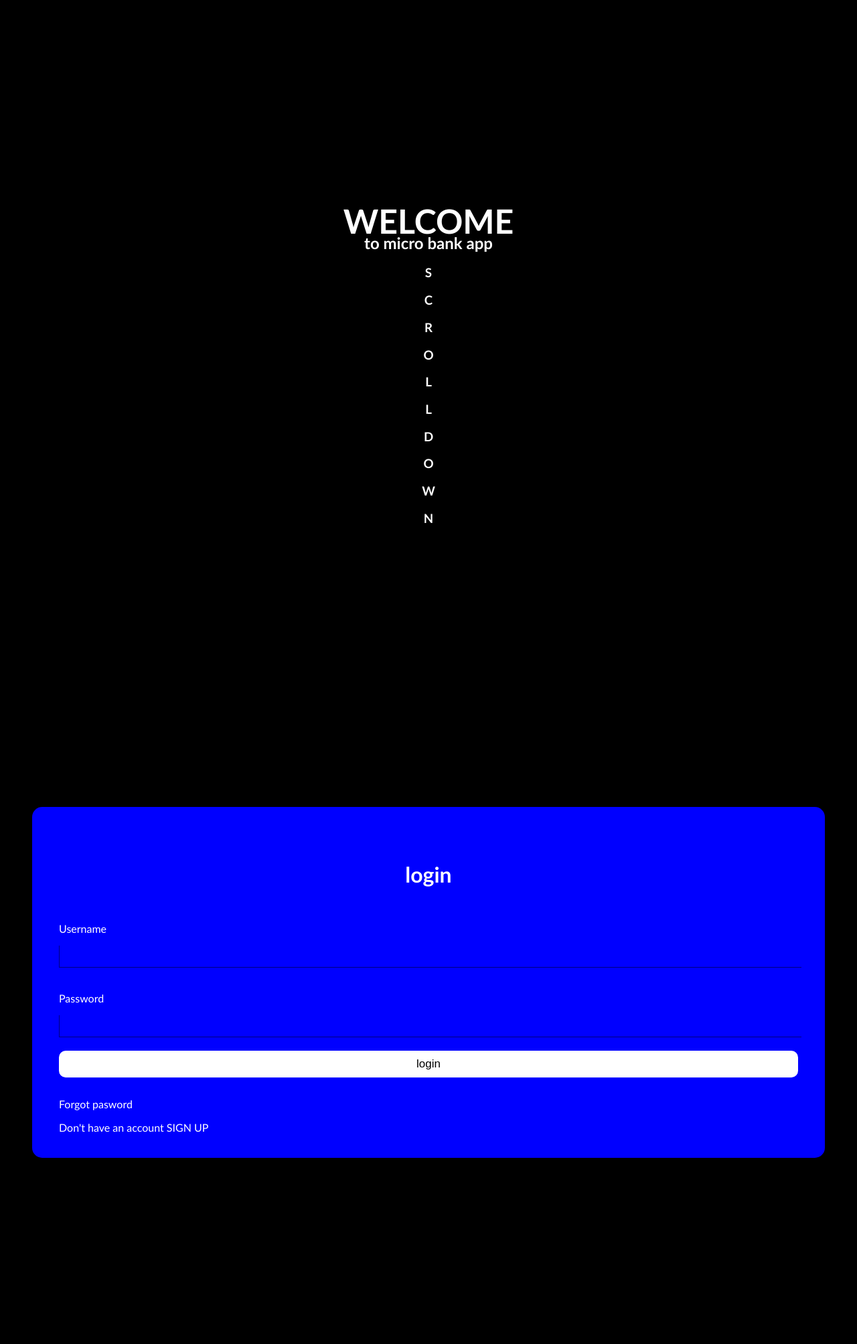
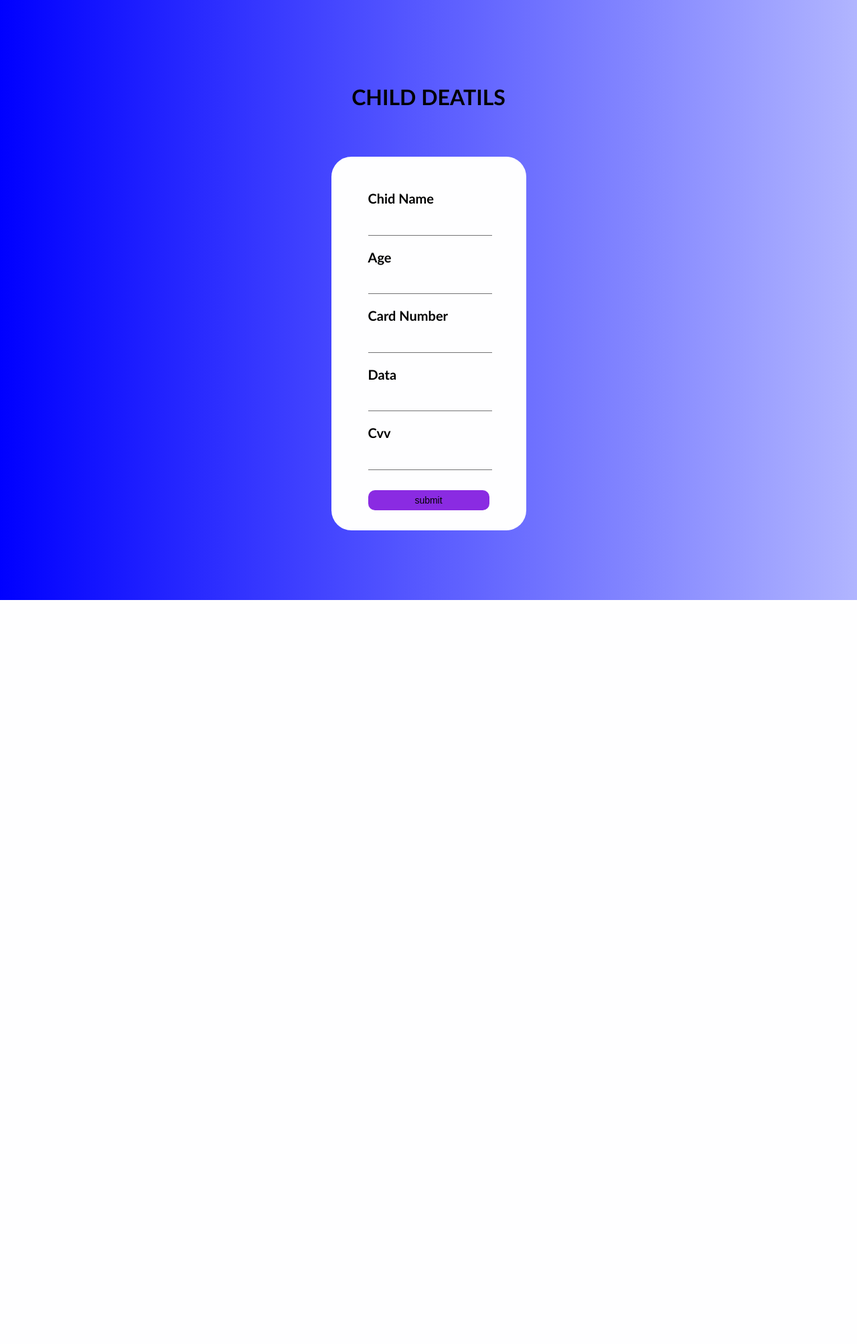
Before and after one commit to tboysmokes/moon, a Flask app: page / in a window 1280 px wide. Shown: the whole page at 67% size. After the commit the page ends 896 px from the top, so only its background shows below. Run offline with Flask 3, Linux system fonts and the light colour scheme.

Commit message:
"add the child data input function and database "

```diff
--- a/app.py
+++ b/app.py
@@ -9,7 +9,23 @@ app = Flask(__name__)
 app.config['SECRET_KEY'] = 'child bank app'
 
 
-command = '''CREATE TABLE IF NOT EXISTS users(firstname TEXT, lastname TEXT, email TEXT, phonenumber TEXT, password TEXT)'''
+command = '''CREATE TABLE IF NOT EXISTS users
+    (ID            INTEGER     PRIMARY KEY,
+    firstname       TEXT       NOT NULL,
+    lastname        TEXT       NOT NULL,
+    email           TEXT       NOT NULL,
+    phonenumber     CHAR(12)   NOT NULL,
+    password        TEXT       NOT NULL);'''
+
+run = '''CREATE TABLE IF NOT EXISTS child
+      (ID         INTEGER      PRIMARY KEY
+      NAME         TEXT         NOT NULL,
+      AGE          CHAR(2)      NOT NULL,
+      CARD NUMBER  CHAR(18)     NOT NULL,
+      DATA         CHAR(4)      NOT NULL,
+      CVV          CHAR(3)      NOT NULL,
+      FOREIGN KEY(users_ID) REFERENCES users(ID)
+      );'''
 
 cursor.execute(command)
 
@@ -17,7 +33,17 @@ cursor.execute(command)
 
 @app.route('/', methods=['GET', 'POST'])
 def first_page():
-    return render_template('index.html')
+    if request.method == 'POST':
+        childname = request.form['name']
+        childage = request.form['age']
+        cardnum = request.form['cardno']
+        date = request.form['data']
+        cvv = request.form['cvv']
+
+        print(childname, cvv)
+        cursor.execute("INSERT INTO child VALUES(?,?,?,?,?)", (childname, childage, cardnum, date, cvv))
+
+    return render_template('create.html')
 
 
 @app.route('/home')
@@ -70,6 +96,7 @@ def register():
         cursor.execute("INSERT INTO users VALUES(?,?,?,?,?)", (firstname, lastname, email, PhoneNumber, Password))
         connection.commit()
         print("successful")
+        return render_template('create.html')
 
     return render_template('register.html')
 
--- /dev/null
+++ b/static/styles/create.css
@@ -0,0 +1,46 @@
+body{
+    font-family: Calibri;
+    display: flex;
+    flex-direction: column;
+    justify-content:center;
+    align-items: center;
+    height: 110vh;
+    background: linear-gradient(to right, blue, rgb(177, 181, 255));
+}
+
+h1{
+    text-transform: uppercase;
+    margin-bottom: 70px;
+}
+
+div.top{
+    border-radius: 30px;
+    background-color: rgba(255, 255, 255, 0.992);
+}
+
+form{
+    padding: 30px 55px;
+
+}
+div.inner h3{
+    text-transform: capitalize;
+    font-size: 20px;
+}
+
+div.inner input{
+    background: transparent;
+    outline: none;
+    height: 20px;
+    width: 100%;
+    border: none;
+    border-bottom: 1px solid rgba(0, 0, 0, 0.542);
+}
+
+div.inner input[type="submit"]{
+    font-size: 14px;
+    border-radius: 10px;
+    height: 30px;
+    border: none;
+    margin-top: 30px;
+    background-color: blueviolet;
+}
--- /dev/null
+++ b/templates/create.html
@@ -0,0 +1,30 @@
+<!DOCTYPE html>
+<html lang="en">
+<head>
+    <meta charset="UTF-8">
+    <meta name="viewport" content="width=device-width, initial-scale=1.0">
+    <link href="{{ url_for('static', filename='styles/create.css')}}"rel="stylesheet"/>
+    <title>Welcome</title>
+</head>
+<body>
+    <h1 class="header">child deatils</h1>
+    <div class="top">
+        <div class="inner">
+            <form action="" method="POST">
+                <h3 >chid name</h3>
+                <input type="text" name="name" id="name">
+                <h3>age</h3>
+                <input type="number" name="age" id="age">
+                <h3>card number</h3>
+                <input type="text" name="cardno" id="cardno">
+                <h3>data</h3>
+                <input type="text" maxlength="3" required name="data" id="data">
+                <h3>cvv</h3>
+                <input type="text" name="cvv" id="cvv"><br>
+                <input type="submit" value="submit">
+            </form>
+
+        </div>
+    </div>
+</body>
+</html>
```
Also changed, not shown: static/styles/homesty.css (deleted, +0 -163 lines), static/styles/nav.css (+27 -41 lines), templates/home.html (+1 -45 lines), templates/sidenav.html (+13 -11 lines), static/background2.jpg (added).
